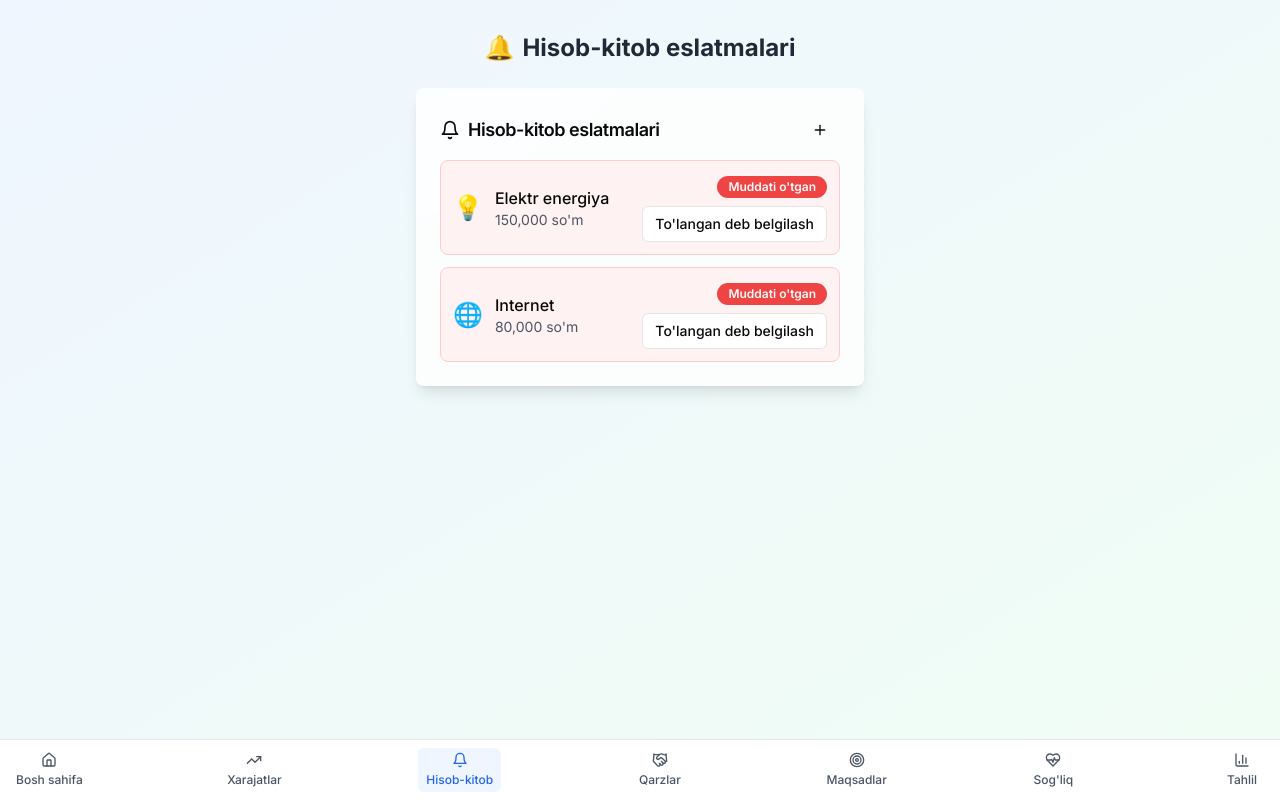
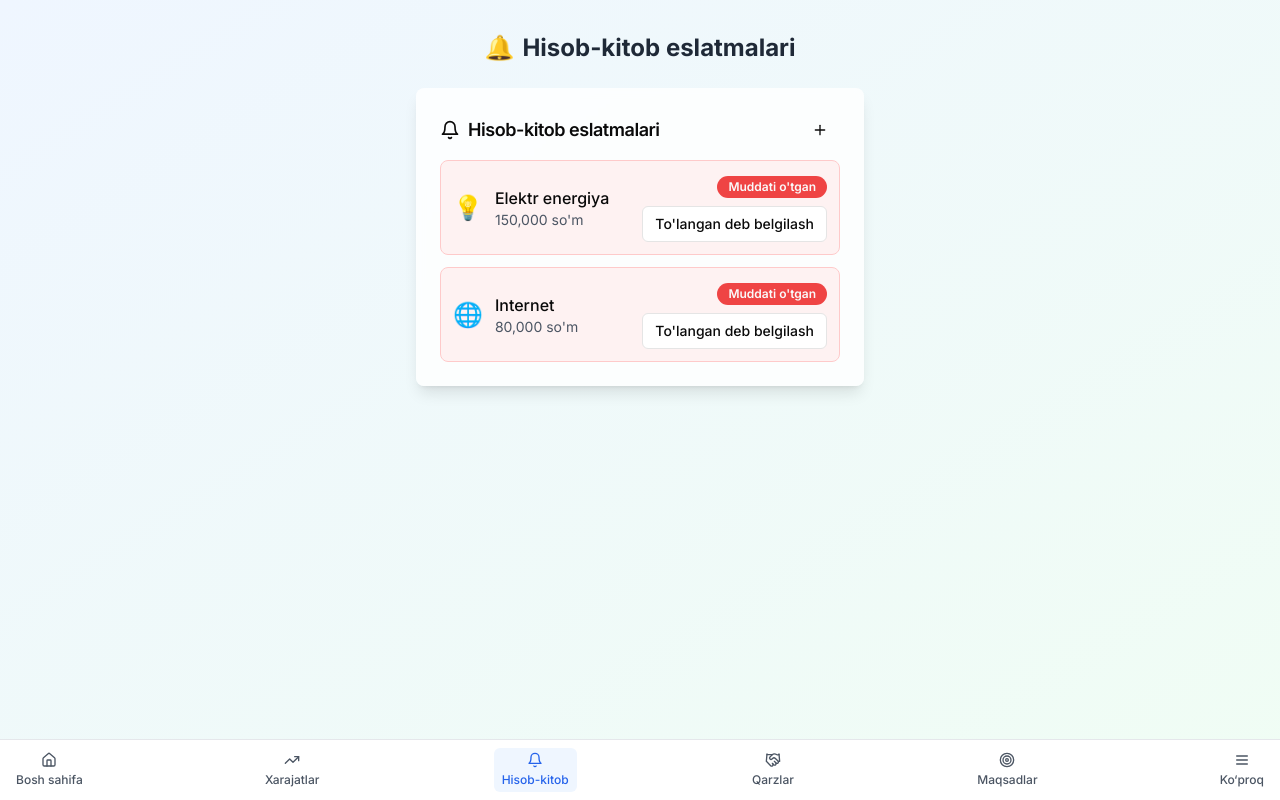
Before and after one commit to OkiljonDadakhanov/qopchiq.uz, a Next.js app: page /bills in a window 1280 px wide. Built offline with nearby package versions, Linux system fonts and the light colour scheme.

Commit message:
added more menus

```diff
--- a/components/navigation.tsx
+++ b/components/navigation.tsx
@@ -12,8 +12,11 @@ import {
   CalendarDays,
   Handshake,
   HeartPulse,
+  Menu,
+  X,
 } from "lucide-react";
 import { Button } from "@/components/ui/button";
+import { useState } from "react";
 
 interface NavigationProps {
   language: "uz" | "ru" | "en";
@@ -21,6 +24,7 @@ interface NavigationProps {
 
 export function Navigation({ language }: NavigationProps) {
   const pathname = usePathname();
+  const [showSidebar, setShowSidebar] = useState(false);
 
   const texts = {
     uz: {
@@ -35,6 +39,7 @@ export function Navigation({ language }: NavigationProps) {
       calendar: "Kalendar",
       health: "Sog'liq",
       support: "Yordam",
+      more: "Ko‘proq",
     },
     ru: {
       home: "Главная",
@@ -48,6 +53,7 @@ export function Navigation({ language }: NavigationProps) {
       calendar: "Календарь",
       health: "Здоровье",
       support: "Поддержка",
+      more: "Еще",
     },
     en: {
       home: "Home",
@@ -61,6 +67,7 @@ export function Navigation({ language }: NavigationProps) {
       calendar: "Calendar",
       health: "Health",
       support: "Support",
+      more: "More",
     },
   };
 
@@ -74,16 +81,25 @@ export function Navigation({ language }: NavigationProps) {
     { href: "/goals", icon: Target, label: t.goals },
     { href: "/health", icon: HeartPulse, label: t.health },
     { href: "/analytics", icon: BarChart3, label: t.analytics },
+    { href: "/currency-converter", icon: Calculator, label: t.currency },
+    { href: "/calendar", icon: CalendarDays, label: t.calendar },
+    { href: "/challenges", icon: Trophy, label: t.challenges },
+    { href: "/support", icon: CalendarDays, label: t.support }, // Assuming support uses the same icon as calendar
+
   ];
 
+  const visibleItems = navItems.slice(0, 5);
+  const overflowItems = navItems.slice(5);
+
   return (
+    <>
+      {/* Bottom Nav */}
       <nav className="fixed bottom-0 left-0 right-0 bg-white border-t border-gray-200 px-2 py-2 z-50">
         <div className="max-w-full overflow-x-auto">
           <div className="flex flex-nowrap justify-between items-center gap-1 sm:gap-2 min-w-max">
-          {navItems.map((item) => {
+            {visibleItems.map((item) => {
               const isActive = pathname === item.href;
               const Icon = item.icon;
-
               return (
                 <Link key={item.href} href={item.href} className="shrink-0">
                   <Button
@@ -101,8 +117,58 @@ export function Navigation({ language }: NavigationProps) {
                 </Link>
               );
             })}
+
+            {/* More Button */}
+            {overflowItems.length > 0 && (
+              <Button
+                onClick={() => setShowSidebar(true)}
+                variant="ghost"
+                size="sm"
+                className="flex flex-col items-center gap-1 h-auto min-w-[60px] px-2 py-1 text-gray-600"
+              >
+                <Menu className="h-5 w-5" />
+                <span className="text-[10px] sm:text-xs leading-tight text-center">
+                  {t.more}
+                </span>
+              </Button>
+            )}
           </div>
         </div>
       </nav>
+
+      {/* Sidebar Drawer */}
+      {showSidebar && (
+        <div className="fixed inset-0 z-50 bg-black bg-opacity-50 flex justify-end">
+          <div className="w-64 bg-white h-full p-4 shadow-lg flex flex-col gap-2">
+            <div className="flex justify-between items-center mb-4">
+              <h2 className="text-lg font-semibold">{t.more}</h2>
+              <button onClick={() => setShowSidebar(false)}>
+                <X className="w-6 h-6" />
+              </button>
+            </div>
+            {overflowItems.map((item) => {
+              const isActive = pathname === item.href;
+              const Icon = item.icon;
+              return (
+                <Link
+                  key={item.href}
+                  href={item.href}
+                  onClick={() => setShowSidebar(false)}
+                >
+                  <div
+                    className={`flex items-center gap-2 px-2 py-2 rounded hover:bg-gray-100 ${
+                      isActive ? "text-blue-600 bg-blue-50" : "text-gray-700"
+                    }`}
+                  >
+                    <Icon className="w-5 h-5" />
+                    <span>{item.label}</span>
+                  </div>
+                </Link>
+              );
+            })}
+          </div>
+        </div>
+      )}
+    </>
   );
 }
```
Lines whose indentation alone changed are shown as unchanged.
